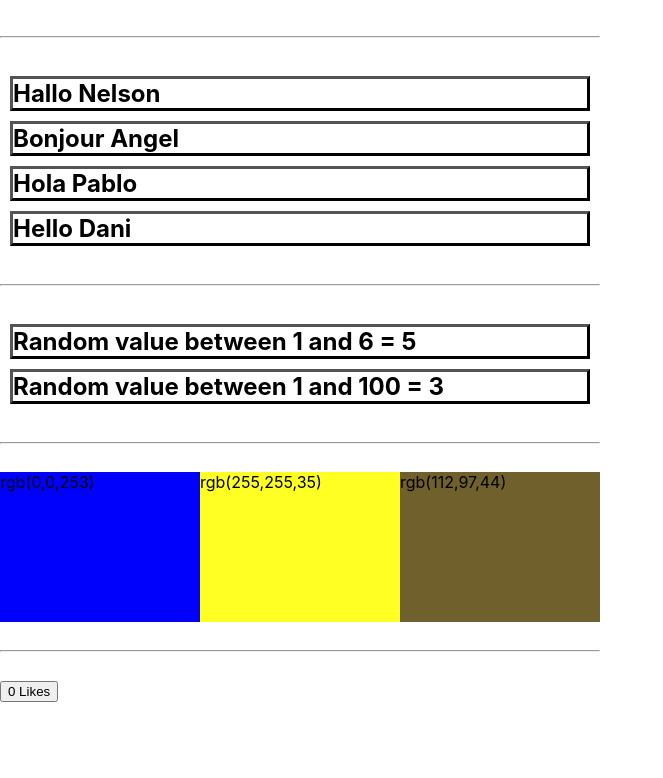
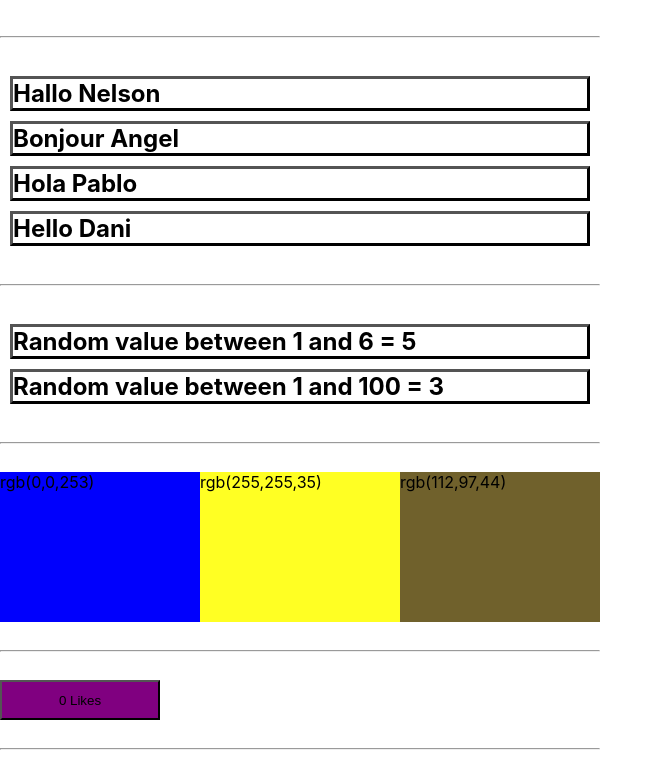
Before and after one commit to danieldaga/LAB-ReactTraining-1, a React (Create React App) app in the folder react-training-01/: page / in a window 1280 px wide. Shown: the part 302-1080 px from the top of the page, without its empty margins (0-663 px from the left). Before the commit the page ends 1004 px from the top, so only its background shows below. Built offline with nearby package versions, Linux system fonts and the light colour scheme.

Commit message:
iteration 8

```diff
--- a/react-training-01/src/App.js
+++ b/react-training-01/src/App.js
@@ -1,3 +1,4 @@
+import { useState } from 'react';
 import './App.css';
 import BoxColor from './components/BoxColor/BoxColor';
 import Greetings from './components/Greetings/Greetings';
@@ -5,6 +6,7 @@ import IdCard from './components/IdCard/IdCard';
 import LikeButton from './components/LikeButton';
 import Random from './components/Random/Random';
 import RandomBoxColor from './components/RandomBoxColor/RandomBoxColor';
+
 
 function App() {
   return (
@@ -52,7 +54,9 @@ function App() {
       <div className='button-container'>
         <LikeButton />
       </div>
-
+      <br />
+      <hr />
+      <br />
     </div>
 
 
--- a/react-training-01/src/components/LikeButton.css
+++ b/react-training-01/src/components/LikeButton.css
@@ -0,0 +1,4 @@
+.button-like{
+    width: 160px;
+    height: 40px;
+}
--- a/react-training-01/src/components/LikeButton.jsx
+++ b/react-training-01/src/components/LikeButton.jsx
@@ -4,10 +4,17 @@ import './LikeButton.css'
 
 const LikeButton = () =>{
     const [count,setCount] = useState(0)
+    const [color, setColor] = useState(0)
 
 
+    const colorsButton = ['purple','blue','green','yellow','orange','red']
     return(
-        <button onClick={()=>setCount(count+1)}>{count} Likes</button>
+        <button
+        className='button-like'
+        onChange={()=>setColor(color+1)}
+        onClick={()=>setCount(count+1)}
+        style={{backgroundColor: colorsButton[count]}}
+        >{count} Likes</button>
     )
 
 }
```
